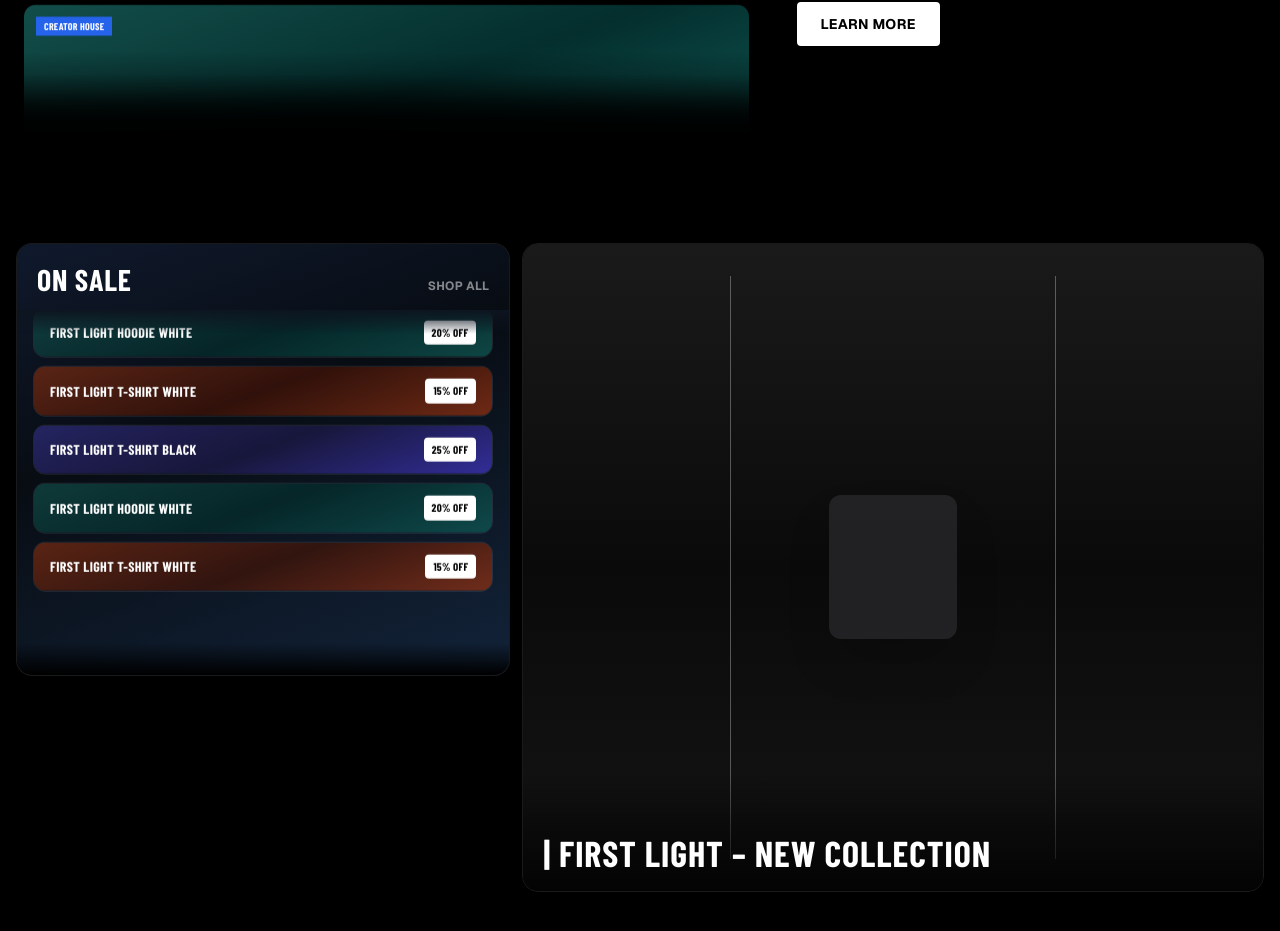
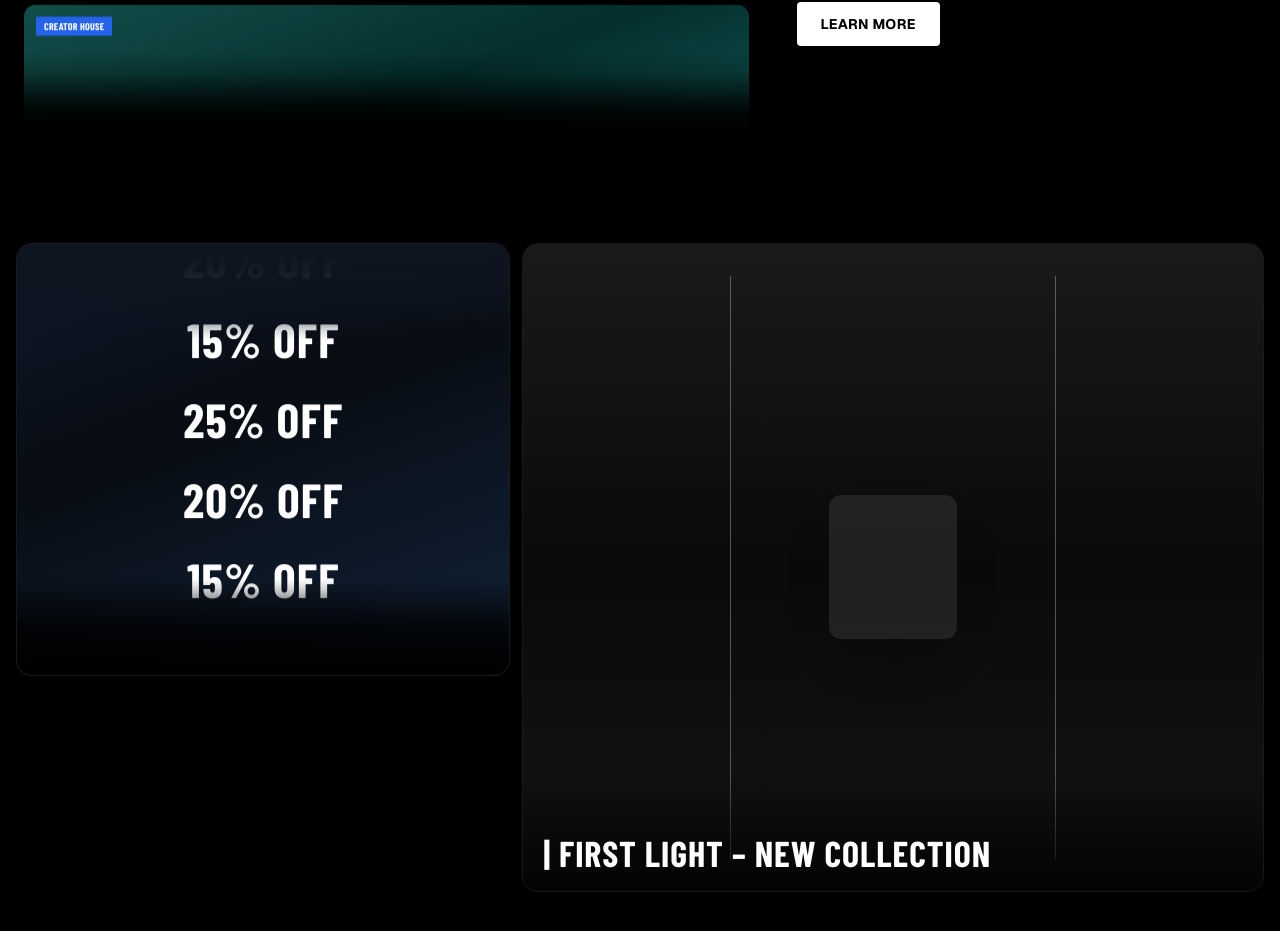
Before and after one commit to Arkin26/fruity.inc, a Next.js app: page / in a window 1280 px wide. Shown: the part 1357-2288 px from the top of the page. Built offline with nearby package versions, Linux system fonts and the light colour scheme.

Commit message:
Simplify sales box to plain discount text

```diff
--- a/src/components/shop/FeaturedCards.tsx
+++ b/src/components/shop/FeaturedCards.tsx
@@ -12,8 +12,13 @@ export function FeaturedCards() {
 }
 
 function SalesBox() {
+  const loop = [...ACTIVE_SALES, ...ACTIVE_SALES];
+
   return (
-    <div className="relative flex aspect-[8/7] flex-col overflow-hidden rounded-2xl border border-white/10 bg-black">
+    <Link
+      href="/shop"
+      className="group relative flex aspect-[8/7] flex-col overflow-hidden rounded-2xl border border-white/10 bg-black"
+    >
       <div
         className="absolute inset-0 opacity-60"
         style={{
@@ -23,53 +28,28 @@ function SalesBox() {
         aria-hidden
       />
 
-      <div className="relative z-10 flex items-end justify-between px-5 pt-5">
-        <p className="font-[family-name:var(--font-display)] text-2xl font-bold uppercase leading-none tracking-wide text-white sm:text-3xl">
-          On Sale
-        </p>
-        <Link
-          href="/shop"
-          className="text-[10px] font-bold uppercase tracking-wide text-white/50 transition-colors hover:text-white sm:text-xs"
-        >
-          Shop All
-        </Link>
-      </div>
-
-      <div className="relative z-10 mt-4 flex flex-1 flex-col gap-2 overflow-hidden px-3 pb-3 sm:px-4 sm:pb-4">
       <div
-          className="pointer-events-none absolute inset-x-0 top-0 z-20 h-6 bg-gradient-to-b from-[#0d1520] to-transparent"
+        className="pointer-events-none absolute inset-x-0 top-0 z-20 h-24 bg-gradient-to-b from-[#0d1520] via-[#0d1520]/80 to-transparent"
         aria-hidden
       />
       <div
-          className="pointer-events-none absolute inset-x-0 bottom-0 z-20 h-8 bg-gradient-to-t from-black to-transparent"
+        className="pointer-events-none absolute inset-x-0 bottom-0 z-20 h-24 bg-gradient-to-t from-black via-black/80 to-transparent"
         aria-hidden
       />
 
-        <div className="animate-sales-elevator flex flex-col gap-2 will-change-transform motion-reduce:animate-none">
-          {[...ACTIVE_SALES, ...ACTIVE_SALES].map((sale, index) => (
-            <Link
-              key={`${sale.id}-${index}`}
-              href={sale.href}
-              className="group relative shrink-0 overflow-hidden rounded-xl border border-white/10 px-4 py-3 transition-colors hover:border-white/25"
+      <div className="relative z-10 flex flex-1 items-center justify-center overflow-hidden [mask-image:linear-gradient(to_bottom,transparent_0%,black_20%,black_80%,transparent_100%)]">
+        <div className="animate-sales-elevator flex flex-col items-center gap-8 will-change-transform motion-reduce:animate-none">
+          {loop.map((sale, index) => (
+            <p
+              key={`${sale}-${index}`}
+              className="shrink-0 font-[family-name:var(--font-display)] text-4xl font-bold uppercase leading-none tracking-wide text-white sm:text-5xl"
             >
-              <div
-                className="absolute inset-0 opacity-70 transition-opacity group-hover:opacity-90"
-                style={{ background: sale.gradient }}
-                aria-hidden
-              />
-              <div className="relative z-10 flex items-center justify-between gap-3">
-                <p className="font-[family-name:var(--font-display)] text-xs font-bold uppercase leading-tight tracking-wide text-white sm:text-sm">
-                  {sale.title}
+              {sale}
             </p>
-                <span className="shrink-0 rounded-sm bg-white px-2 py-1 font-[family-name:var(--font-display)] text-[10px] font-bold uppercase tracking-wide text-black sm:text-[11px]">
-                  {sale.discount}
-                </span>
-              </div>
-            </Link>
           ))}
         </div>
       </div>
-    </div>
+    </Link>
   );
 }
 
--- a/src/lib/shop-data.ts
+++ b/src/lib/shop-data.ts
@@ -33,13 +33,7 @@ export type Product = {
   colorId: string;
 };
 
-export type SaleItem = {
-  id: string;
-  title: string;
-  discount: string;
-  href: string;
-  gradient: string;
-};
+export const ACTIVE_SALES = ["25% OFF", "20% OFF", "15% OFF"];
 
 export const COLLECTION_CARD: FeaturedCard = {
   title: "| FIRST LIGHT – NEW COLLECTION",
@@ -47,33 +41,6 @@ export const COLLECTION_CARD: FeaturedCard = {
   gradient:
     "linear-gradient(180deg, #1a1a1a 0%, #0a0a0a 50%, #151515 100%)",
 };
-
-export const ACTIVE_SALES: SaleItem[] = [
-  {
-    id: "1",
-    title: "FIRST LIGHT T-SHIRT BLACK",
-    discount: "25% OFF",
-    href: "/shop/first-light-tshirt-black",
-    gradient:
-      "linear-gradient(160deg, #312e81 0%, #1e1b4b 50%, #4338ca 100%)",
-  },
-  {
-    id: "2",
-    title: "FIRST LIGHT HOODIE WHITE",
-    discount: "20% OFF",
-    href: "/shop/first-light-hoodie-white",
-    gradient:
-      "linear-gradient(160deg, #134e4a 0%, #042f2e 50%, #115e59 100%)",
-  },
-  {
-    id: "3",
-    title: "FIRST LIGHT T-SHIRT WHITE",
-    discount: "15% OFF",
-    href: "/shop/first-light-tshirt-white",
-    gradient:
-      "linear-gradient(160deg, #7c2d12 0%, #431407 50%, #9a3412 100%)",
-  },
-];
 
 export const PRODUCT_DETAILS: ProductDetail[] = [
   {
```
Lines whose indentation alone changed are shown as unchanged.
